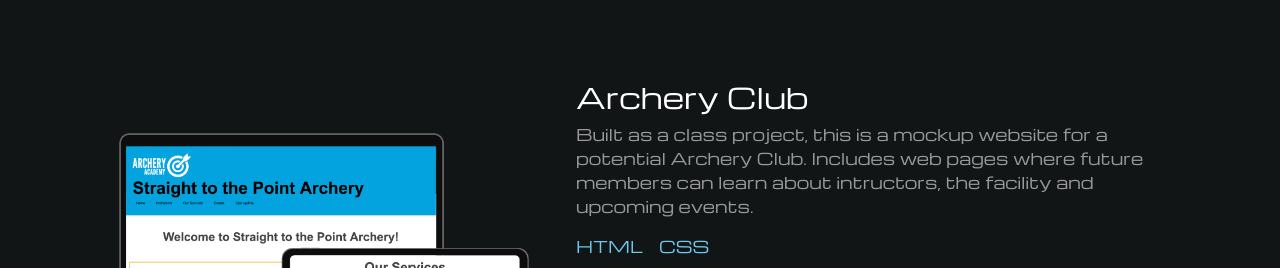
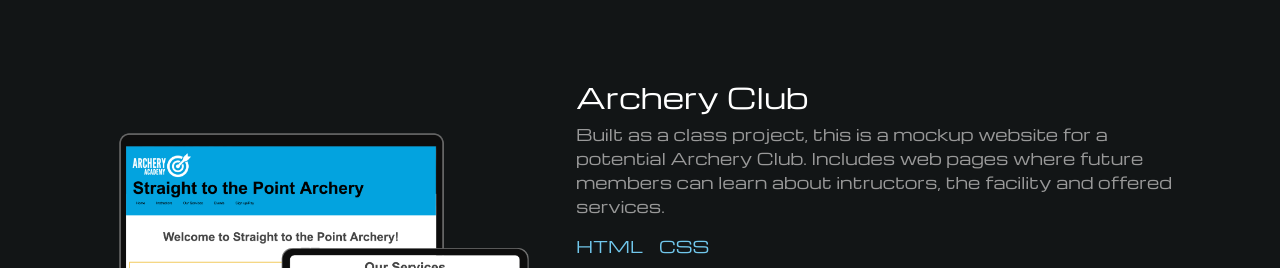
Before and after one commit to brittrohrer/brittni-portfolio, a Nuxt app: page /projects in a window 1280 px wide. Shown: the part 220-488 px from the top of the page. Built offline with nearby package versions, Linux system fonts and the light colour scheme; a web font is replaced by a local one.

Commit message:
add code feature

```diff
--- a/pages/projects.vue
+++ b/pages/projects.vue
@@ -8,7 +8,7 @@ const projects = ref([
         tools:  ["HTML",
                 "CSS"
                 ],
-        description:"Built as a class project, this is a mockup website for a potential Archery Club. Includes web pages where future members can learn about intructors, the facility and upcoming events. ",
+        description:"Built as a class project, this is a mockup website for a potential Archery Club. Includes web pages where future members can learn about intructors, the facility and offered services. ",
         code:   "https://github.com/brittrohrer/archery",
         live:   "https://brittrohrer.github.io/archery/",
 
@@ -77,6 +77,13 @@ const projects = ref([
         </section>
         <section>
             <h3 class="section-title">Code Features</h3>
+            <div>
+                <iframe height="300" style="width: 100%;" scrolling="no" title="loading-rings" src="https://codepen.io/brittrohrer/embed/xxvPwMw?default-tab=html%2Cresult&theme-id=dark" frameborder="no" loading="lazy" allowtransparency="true" allowfullscreen="true">
+  See the Pen <a href="https://codepen.io/brittrohrer/pen/xxvPwMw">
+  loading-rings</a> by brittrohrer (<a href="https://codepen.io/brittrohrer">@brittrohrer</a>)
+  on <a href="https://codepen.io">CodePen</a>.
+</iframe>
+            </div>
         </section>
     </main>
 </template>
```
